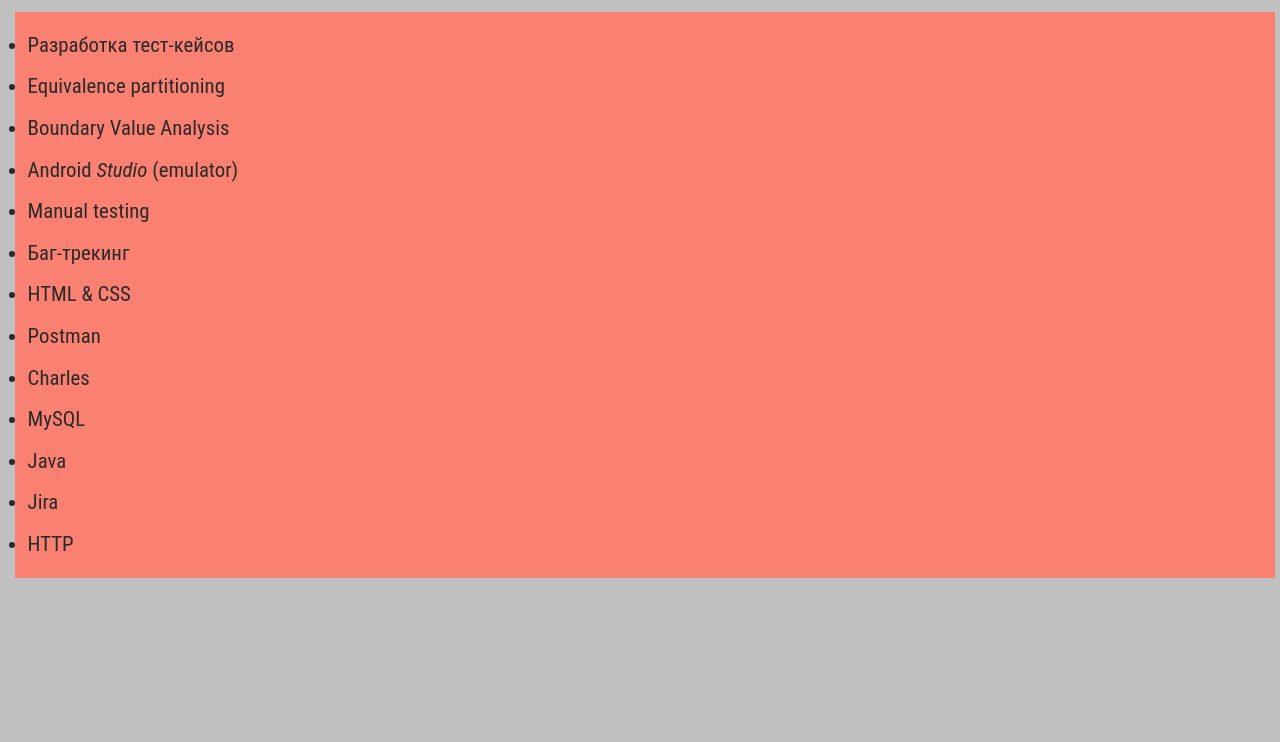
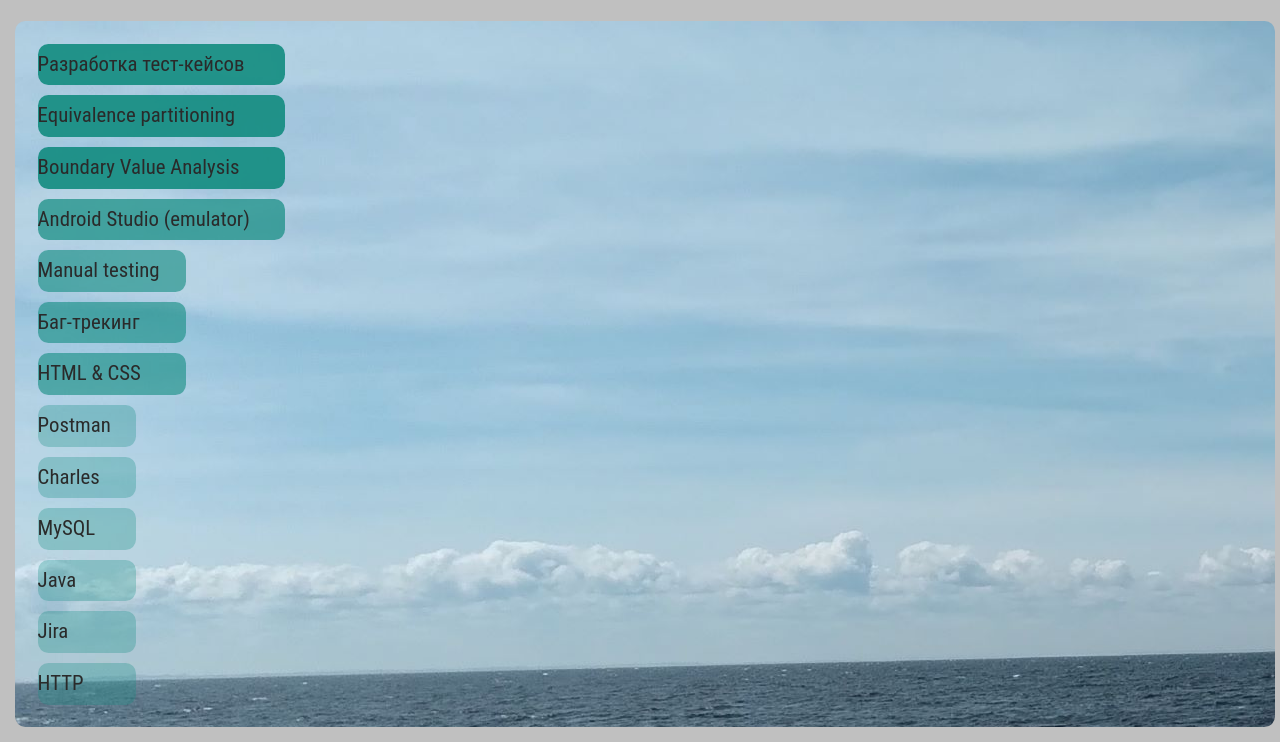
Before and after one commit to q1erty/first-website, a plain HTML site: page skills.html in a window 1280 px wide. Shown: the part 104-846 px from the top of the page. Before the commit the page ends 800 px from the top, so only its background shows below. Drawn offline with Linux system fonts and the light colour scheme.

Commit message:
another commit

```diff
--- a/skills.html
+++ b/skills.html
@@ -2,25 +2,37 @@
     <html>
       <head>
     <meta charset="utf-8">
+    <meta name="viewport" content="width=device-width,initial-scale=1">
+
     <title>Первый веб-сайт</title>
   <link rel="stylesheet" href="styles.css">
   </head>
      <body>
+      <a href="index.html">
+     <img src="my-logo.jpg" alt="Логотип Ольги Белецкой">
+
+     </a>
       <h3>Обладаю навыками:</h3>
-   <ul>
-     <li>Разработка тест-кейсов</li>
-     <li class="special">Equivalence partitioning</li>
-     <li>Boundary Value Analysis</li>
-     <li>Android <em>Studio</em> (emulator)</li>
-     <li>Manual testing</li>
-     <li>Баг-трекинг</li>
-     <li>HTML & CSS</li>
-     <li>Postman</li>
-     <li>Charles</li>
-      <li>MySQL</li>
-      <li>Java</li>
-      <li>Jira</li>
-      <li>HTTP</li>
-   </ul>
+
+
+  <div class="container">
+
+     <div class="box1">Разработка тест-кейсов</div>
+     <div class="box2">Equivalence partitioning</div>
+     <div class="box3">Boundary Value Analysis</div>
+     <div class="box4">Android Studio (emulator)</div>
+     <div class="box5">Manual testing</div>
+     <div class="box6">Баг-трекинг</div>
+     <div class="box7">HTML & CSS</div>
+     <div class="box8">Postman</div>
+     <div class="box9">Charles</div>
+      <div class="box10">MySQL</div>
+      <div class="box11">Java</div>
+      <div class="box12">Jira</div>
+      <div class="box13">HTTP</div>
+  </div>
+  </div>
+
+
       </body>
     </html>
--- a/styles.css
+++ b/styles.css
@@ -9,6 +9,7 @@ html, body {
   html {
    font-size: 8px;
   background-color: #c0c0c0;
+
    }
 
 body {
@@ -16,6 +17,18 @@ body {
   min-width: 600px;
   margin: 0 auto;
 }
+  header {
+   position: fixed;
+   top: 0;
+  width: 1200px;
+  margin-top: 0;
+  padding: 10px;
+  border: 1rem solid rebeccapurple;
+ border-radius: .7em;
+   }
+  nav {
+  margin-top: 190px;
+ }
                /* || typography */
 
 h1, h2, h3 {
@@ -24,7 +37,7 @@ h1, h2, h3 {
 
 }
 
-p, input, li {
+p, input, div {
   font-family: 'Roboto Condensed', sans-serif;
   color: #2a2a2a;
 }
@@ -45,12 +58,44 @@ h2 {
   text-align: center;
  }
 
-p, li {
+p, div, li {
   font-size: 2.6rem;
   line-height: 2.0;
+  border-radius: .5em;
 }
 
+    span {
+  color: rebeccapurple;
+}
+    ul {
+  display: inline-block;
+  list-style: none;
+  padding: 0;
+}
+    .container {
+      background-image: url("bay1.jpg");
 
+  }
+   .box1, .box2, .box3  {
+     background-color: hsla(174, 77%, 31%, .9);
+     width: 20%;
+     margin: 10px;
+    }
+   .box4  {
+     background-color: hsla(174, 77%, 31%, .7);
+     width: 20%;
+     margin: 10px;
+    }
+   .box5, .box6, .box7  {
+     background-color: hsla(174, 77%, 31%, .6);
+     width: 12%;
+     margin: 10px;
+    }
+    .box8, .box9, .box10, .box11, .box12, .box13 {
+       background-color: hsla(174, 77%, 31%, .3);
+     width: 8%;
+     margin: 10px;
+    }
 
  /* || header layout */
 
@@ -65,9 +110,15 @@ p, li {
       header img {
         width: 60px;
         position: absolute;
+        top: 32.5px;
         right: 32.5px;
-        top: 32.5px;
       }
+     a img {
+       width: 60px;
+       position: absolute;
+
+       }
+
      nav {
   height: 100px;
   flex: 100%;
@@ -99,6 +150,18 @@ nav a, nav span {
   font-weight: bold;
 
 }
+
+
+   .links-list a {
+  background-color: rgb(179,57,81);
+  color: #fff;
+  text-decoration: none;
+  padding: 1em 2em;
+}
+   .one {
+  background-color: hsl(174, 77%, 31%);
+}
+
   /* || main layout */
 
 
```
Also changed, not shown: contacts.html (+2 -0 lines), education.html (+2 -0 lines), hobby.html (+2 -0 lines), index.html (+5 -3 lines), pet.html (+2 -0 lines), 1 other file.
